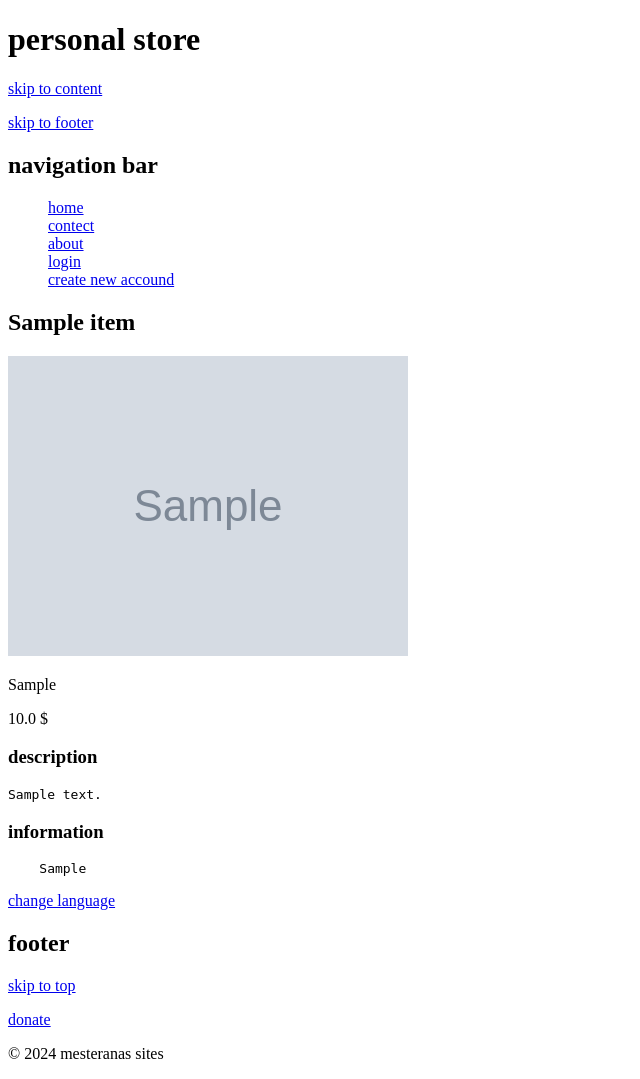
After one commit to mesteranas/personal_store_django, a Django app: page /en/item/1 in a window 1280 px wide. The commit adds this page. Shown: the whole page, without its empty margins (0-640 px from the left). Run offline with Django 5.2, Linux system fonts and the light colour scheme; tables that the repository leaves empty hold one stand-in row (values such as "Sample post"); grey boxes marked "Sample" are stand-in pictures.

Commit message:
25/05/2024/added view item and items view

```diff
--- a/personal_store/home/admin.py
+++ b/personal_store/home/admin.py
@@ -3,3 +3,5 @@ from . import models
 
 # Register your models here.
 admin.site.register(models.Profile)
+admin.site.register(models.item)
+admin.site.register(models.comment)
--- a/personal_store/home/models.py
+++ b/personal_store/home/models.py
@@ -1,6 +1,8 @@
 from django.db import models
 from django.contrib.auth.models import User
 from . import dictionarys
+def getImagePath(instance,fileName):
+    return "images/{}/{}".format(str(instance.pk),fileName)
 # Create your models here.
 class Profile (models.Model):
     gender=models.CharField(choices={"male":"male","female":"female"},default="male",max_length=20)
@@ -12,6 +14,20 @@ class Profile (models.Model):
 class item(models.Model):
     name=models.CharField(max_length=1000)
     description=models.TextField()
-    priceUSD=models.FloatField(max_length=1000)
+    price=models.FloatField(max_length=1000)
     summery=models.CharField(max_length=500)
-    image=models.ImageField()
+    image=models.ImageField(upload_to=getImagePath)
+    buyCount=models.IntegerField()
+    category=models.CharField(max_length=1000)
+    date=models.DateTimeField(auto_now=True)
+    itemsCount=models.IntegerField()
+    information=models.TextField()
+    def __str__(self):
+        return self.name
+class comment(models.Model):
+    content=models.TextField()
+    Item=models.ForeignKey(to=item,on_delete=models.CASCADE)
+    user=models.ForeignKey(to=User,on_delete=models.CASCADE)
+    date=models.DateTimeField(auto_now=True)
+    def __str__(self):
+        return self.date
--- a/personal_store/home/urls.py
+++ b/personal_store/home/urls.py
@@ -11,5 +11,6 @@ urlpatterns=[
  path("accounts/settings",views.settings,name="accountSettings")   ,
  path("accounts/delete",views.deletacc,name="deleteaccount"),
  path("accounts/changePassword",views.changePassword,name="changePassword"),
- path("account/changeProfile",views.changeProfiel,name="changeProfile")
+ path("account/changeProfile",views.changeProfiel,name="changeProfile"),
+ path("item/<int:pk>",views.viewItem,name="viewItem")
 ]
--- a/personal_store/home/views.py
+++ b/personal_store/home/views.py
@@ -1,4 +1,4 @@
-from django.shortcuts import render,redirect
+from django.shortcuts import render,redirect,get_object_or_404
 from django.utils.translation import gettext_lazy as _,activate
 from . import forms,models
 from django.contrib import auth
@@ -7,7 +7,8 @@ from django.contrib.auth.models import User
 
 # Create your views here.
 def home_(r):
-    return render(r,"home.html")
+    items=models.item.objects.all().order_by("-date")
+    return render(r,"home.html",{"items":items})
 def Contect(r):
     return render(r,"contect.html")
 def about(r):
@@ -110,3 +111,6 @@ def changeProfiel(r):
             profile.save()
     frm=forms.editProfile({"first_name":user1.first_name,"last_name":user1.last_name,"email":user1.email,"country":profile.country,"currency":profile.currency})
     return render(r,"change_profile.html",{"form":frm})
+def viewItem(r,pk):
+    item=get_object_or_404(models.item,pk=pk)
+    return render(r,"viewItem.html",{"item":item})
--- a/personal_store/templates/home.html
+++ b/personal_store/templates/home.html
@@ -32,7 +32,12 @@
     </nav>
     {%block content%}
     <section id="content">
-    <h1>{%trans "welcom"%}</h1>
+    {% for item in items%}
+    <h2><a href="{% url "viewItem" item.pk%}">{{item.name}}</a></h2>
+    <img src="{{item.image}}" alt="item image">
+    <p>{{item.summery}}</p>
+    <p>{{item.price}}$</p>
+    {%endfor%}
     </section>
     {%endblock%}
     <footer id="footer">
--- /dev/null
+++ b/personal_store/templates/viewItem.html
@@ -0,0 +1,15 @@
+{% extends "home.html"%}
+{% load i18n%}
+{% block title%}{{item.name}}{% endblock%}
+{% block content%}
+<h2>{{item.name}}</h2>
+<img src="{{item.image}}" alt="item image">
+<p>{{item.summery}}</p>
+<p>{{item.price}} $</p>
+<h3>{% trans "description"%}</h3>
+<p><pre>{{item.description}}</pre></p>
+<h3>information</h3>
+<p><pre>
+    {{item.information}}
+</pre></p>
+{% endblock%}
```
Also changed, not shown: personal_store/home/migrations/0003_item_image_item_price_item_summery_and_more.py, personal_store/home/migrations/0004_item_buycount_item_category_item_date_and_more.py (added), personal_store/home/migrations/0005_alter_item_image.py (added).
